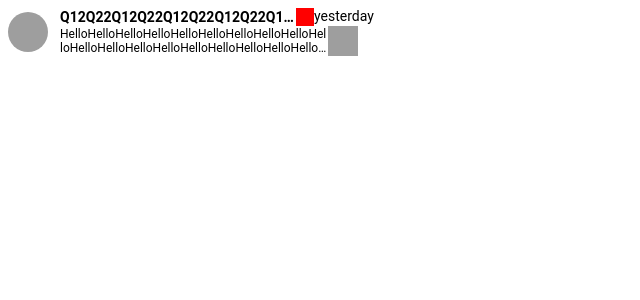
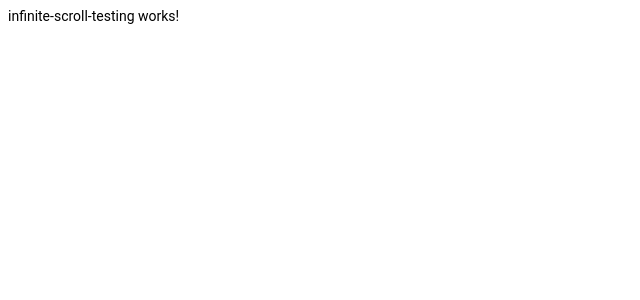
Before and after one commit to thomas8326/Angular-Practice., an Angular app: page / in a window 1280 px wide. Shown: the top 300 px of the page, without its empty margins (0-640 px from the left). Built offline with nearby package versions, Linux system fonts and the light colour scheme; grey boxes are pictures that could not be loaded.

Commit message:
2 files modified, 3 added

```diff
--- a/src/app/app.component.html
+++ b/src/app/app.component.html
@@ -1 +1,3 @@
-<app-chat-card></app-chat-card>
+<!-- <app-chat-card></app-chat-card> -->
+
+<app-infinite-scroll-testing></app-infinite-scroll-testing>
--- a/src/app/app.module.ts
+++ b/src/app/app.module.ts
@@ -5,10 +5,11 @@ import { FormsModule } from '@angular/forms';
 import { AppComponent } from './app.component';
 import { HelloComponent } from './hello.component';
 import { ChatCardComponent } from './chat-card/chat-card.component';
+import { InfiniteScrollTestingComponent } from './infinite-scroll-testing/infinite-scroll-testing.component';
 
 @NgModule({
   imports:      [ BrowserModule, FormsModule ],
-  declarations: [ AppComponent, HelloComponent, ChatCardComponent ],
+  declarations: [ AppComponent, HelloComponent, ChatCardComponent, InfiniteScrollTestingComponent ],
   bootstrap:    [ AppComponent ]
 })
 export class AppModule { }
--- /dev/null
+++ b/src/app/infinite-scroll-testing/infinite-scroll-testing.component.html
@@ -0,0 +1,3 @@
+<p>
+infinite-scroll-testing works!
+</p>
--- /dev/null
+++ b/src/app/infinite-scroll-testing/infinite-scroll-testing.component.ts
@@ -0,0 +1,15 @@
+import { Component, OnInit } from '@angular/core';
+
+@Component({
+  selector: 'app-infinite-scroll-testing',
+  templateUrl: './infinite-scroll-testing.component.html',
+  styleUrls: ['./infinite-scroll-testing.component.css']
+})
+export class InfiniteScrollTestingComponent implements OnInit {
+
+  constructor() { }
+
+  ngOnInit() {
+  }
+
+}
```
Also changed, not shown: src/app/infinite-scroll-testing/infinite-scroll-testing.component.css (added).
